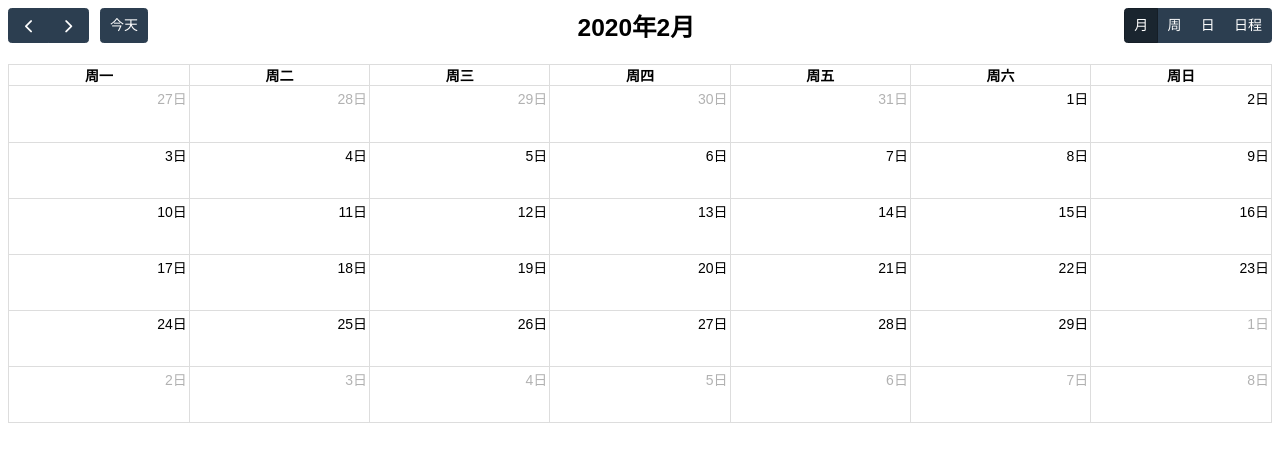
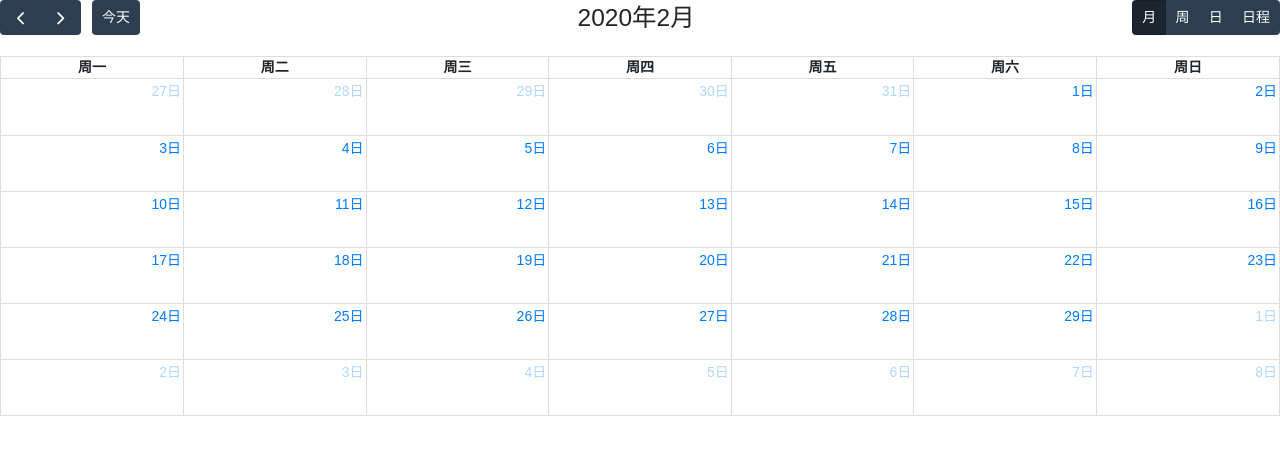
Before and after one commit to warmb2009/CIMS, a Django app: page / in a window 1280 px wide. Shown: the top 462 px of the page. Run offline with Django 3.2, Linux system fonts and the light colour scheme; data that the repository does not hold is empty; some libraries are stand-ins or nearby versions.

Commit message:
修改样式

```diff
--- a/templates/index.html
+++ b/templates/index.html
@@ -5,7 +5,13 @@
   <meta charset='utf-8' />
 
   <meta name="viewport" content="width=device-width, initial-scale=1">
+  <link href='/static/packages/other/all.css' rel='stylesheet'>
+  <link href='/static/packages/other/bootstrap.min.css' rel='stylesheet' />
+
   <link href='/static/packages/core/main.css' rel='stylesheet' />
+  <link href='/static/packages/bootstrap/main.css' rel='stylesheet' />
+  <link href='/static/packages/bootstrap/main.css' rel='stylesheet' />
+
   <link href='/static/packages/daygrid/main.css' rel='stylesheet' />
   <link href='/static/packages/timegrid/main.css' rel='stylesheet' />
   <link href='/static//packages/list/main.css' rel='stylesheet' />
@@ -15,6 +21,7 @@
   <script src='/static/packages/daygrid/main.js'></script>
   <script src='/static/packages/timegrid/main.js'></script>
   <script src='/static/packages/list/main.js'></script>
+  <script src='/static/packages/bootstrap/main.js'></script>
 
   <script src="https://code.jquery.com/jquery-1.12.4.js"></script>
   <script src="https://code.jquery.com/ui/1.12.1/jquery-ui.js"></script>
@@ -106,13 +113,14 @@
       var calendarEl = document.getElementById('calendar');
       var data = null;
       var calendar = new FullCalendar.Calendar(calendarEl, {
-        plugins: ['interaction', 'dayGrid', 'timeGrid', 'list'],
+        plugins: ['bootstrap','interaction', 'dayGrid', 'timeGrid', 'list'],
         height: 'parent',
         header: {
           left: 'prev,next today',
           center: 'title',
           right: 'dayGridMonth,timeGridWeek,timeGridDay,listWeek'
         },
+        themeSystem:'bootstrap4',
         defaultView: 'dayGridMonth',
         defaultDate: '2020-02-12',
         navLinks: true, // can click day/week names to navigate views
@@ -172,8 +180,6 @@
                 addInfo('市级信道', data.mlchannel);
               }
 
-
-
               addInfo('办会单位', data.moffice);
               addInfo('范围', data.mfromlevel + '/' + data.mtolevel);
 
@@ -220,7 +226,7 @@
     <form>
       <fieldset>
         <div id="users-contain" class="ui-widget">
-          <table id="users" class="ui-widget ui-widget-content">
+          <table id="users" class="table ui-widget ui-widget-content table-striped">
             <thead>
               <tr class="ui-widget-header">
                 <th>名称</th>
```
